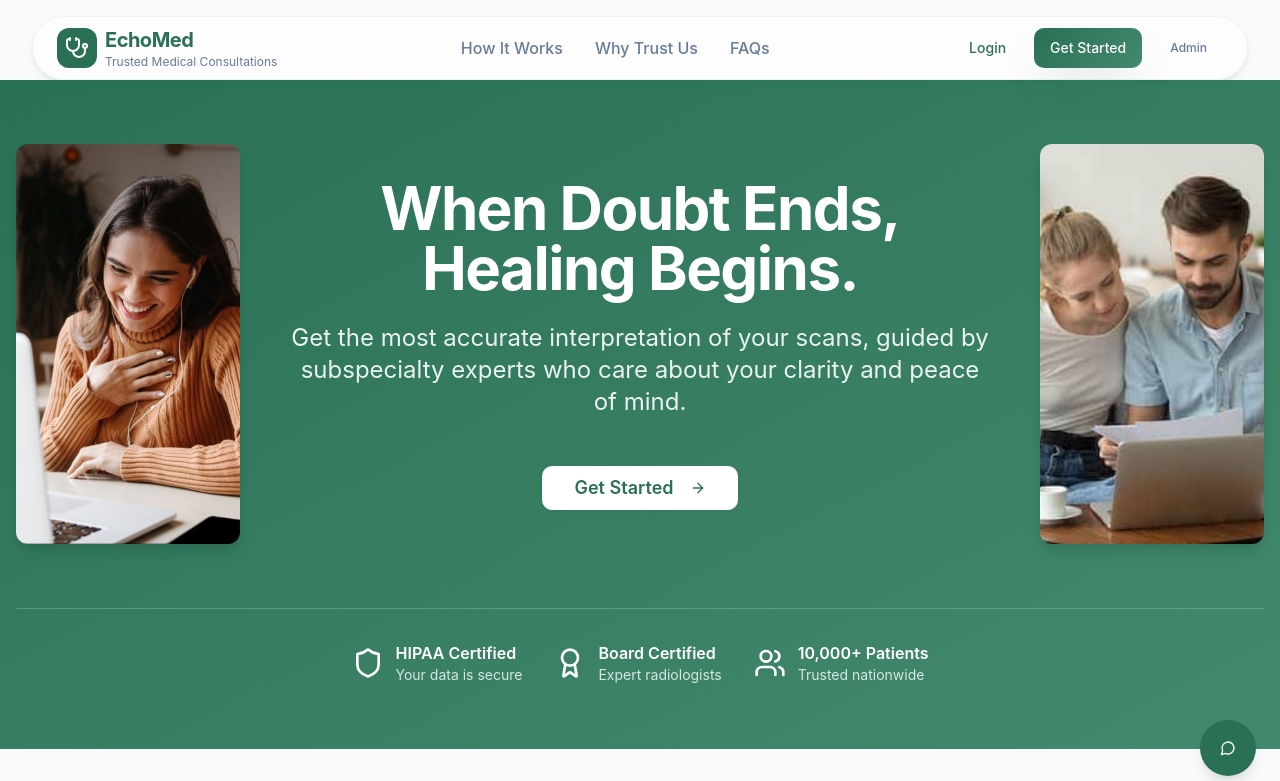
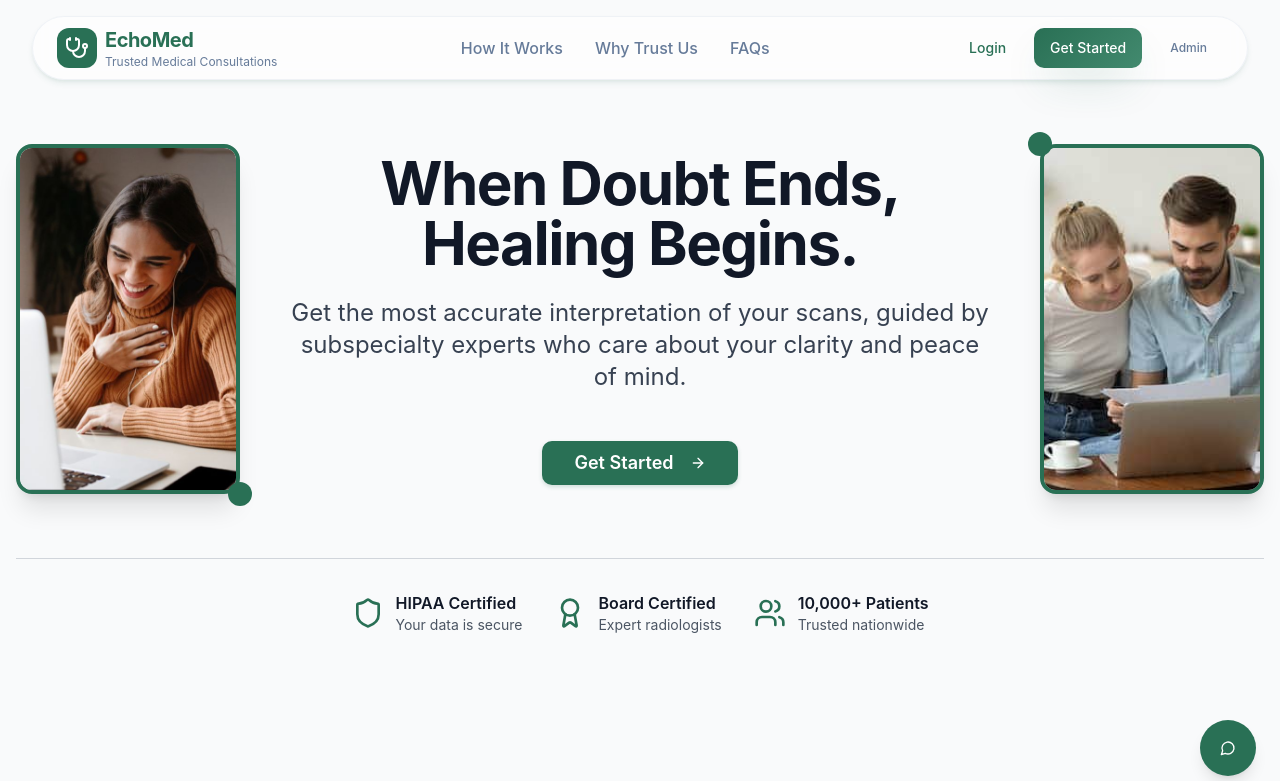
Before and after one commit to aditigandhi-5c/last-opinion, a React (Vite) app: page / in a window 1280 px wide. Shown: the top 781 px of the page. Built offline with nearby package versions, Linux system fonts and the light colour scheme.

Commit message:
Style hero images

```diff
--- a/src/pages/Index.tsx
+++ b/src/pages/Index.tsx
@@ -105,32 +105,35 @@ const Index = () => {
       <Header />
 
       {/* Hero Section */}
-      <section className="py-16 bg-gradient-to-br from-primary to-secondary text-white">
+      <section className="py-16 bg-gray-50 text-gray-900">
         <div className="container mx-auto px-4">
           <div className="grid lg:grid-cols-5 gap-8 items-center max-w-7xl mx-auto">
             {/* Left Image */}
             <div className="hidden lg:block lg:col-span-1">
+              <div className="relative">
                 <img
                   src="/lovable-uploads/850ffc50-9875-4e44-8bd3-628d367877c6.png"
                   alt="Happy patient reviewing medical results"
-                className="w-full h-[400px] object-cover rounded-lg shadow-lg"
+                  className="w-full h-[350px] object-cover rounded-2xl border-4 border-primary shadow-xl"
                 />
+                <div className="absolute -bottom-3 -right-3 w-6 h-6 bg-primary rounded-full"></div>
+              </div>
             </div>
 
             {/* Center Content */}
             <div className="lg:col-span-3 text-center">
-              <h1 className="text-3xl md:text-4xl lg:text-5xl xl:text-6xl font-bold mb-6 leading-tight">
+              <h1 className="text-3xl md:text-4xl lg:text-5xl xl:text-6xl font-bold mb-6 leading-tight text-gray-900">
                 When Doubt Ends, Healing Begins.
               </h1>
 
-              <p className="text-lg md:text-xl lg:text-2xl mb-12 max-w-3xl mx-auto opacity-90 px-4">
+              <p className="text-lg md:text-xl lg:text-2xl mb-12 max-w-3xl mx-auto text-gray-700 px-4">
                 Get the most accurate interpretation of your scans, guided by subspecialty experts
                 who care about your clarity and peace of mind.
               </p>
 
               <Button
                 size="lg"
-                className="bg-white text-primary hover:bg-white/90 px-6 md:px-8 py-3 md:py-4 text-base md:text-lg font-semibold"
+                className="bg-primary text-white hover:bg-primary/90 px-6 md:px-8 py-3 md:py-4 text-base md:text-lg font-semibold"
                 onClick={() => navigate('/patient-details')}
               >
                 Get Started
@@ -140,38 +143,41 @@ const Index = () => {
 
             {/* Right Image */}
             <div className="hidden lg:block lg:col-span-1">
+              <div className="relative">
                 <img
                   src="/lovable-uploads/d5229efa-efbe-491d-b50a-d6bde2ddf868.png"
                   alt="Happy couple looking at laptop computer together"
-                className="w-full h-[400px] object-cover rounded-lg shadow-lg"
+                  className="w-full h-[350px] object-cover rounded-2xl border-4 border-primary shadow-xl"
                 />
+                <div className="absolute -top-3 -left-3 w-6 h-6 bg-primary rounded-full"></div>
+              </div>
             </div>
           </div>
 
           {/* HIPAA Certification Row */}
-          <div className="mt-16 pt-8 border-t border-white/20">
+          <div className="mt-16 pt-8 border-t border-gray-300">
             <div className="flex flex-col md:flex-row items-center justify-center gap-8 max-w-4xl mx-auto">
               <div className="flex items-center gap-3">
-                <Shield className="h-8 w-8 text-white" />
+                <Shield className="h-8 w-8 text-primary" />
                 <div>
-                  <p className="font-semibold text-white">HIPAA Certified</p>
-                  <p className="text-sm text-white/80">Your data is secure</p>
+                  <p className="font-semibold text-gray-900">HIPAA Certified</p>
+                  <p className="text-sm text-gray-600">Your data is secure</p>
                 </div>
               </div>
 
               <div className="flex items-center gap-3">
-                <Award className="h-8 w-8 text-white" />
+                <Award className="h-8 w-8 text-primary" />
                 <div>
-                  <p className="font-semibold text-white">Board Certified</p>
-                  <p className="text-sm text-white/80">Expert radiologists</p>
+                  <p className="font-semibold text-gray-900">Board Certified</p>
+                  <p className="text-sm text-gray-600">Expert radiologists</p>
                 </div>
               </div>
 
               <div className="flex items-center gap-3">
-                <Users className="h-8 w-8 text-white" />
+                <Users className="h-8 w-8 text-primary" />
                 <div>
-                  <p className="font-semibold text-white">10,000+ Patients</p>
-                  <p className="text-sm text-white/80">Trusted nationwide</p>
+                  <p className="font-semibold text-gray-900">10,000+ Patients</p>
+                  <p className="text-sm text-gray-600">Trusted nationwide</p>
                 </div>
               </div>
             </div>
```
Lines whose indentation alone changed are shown as unchanged.
